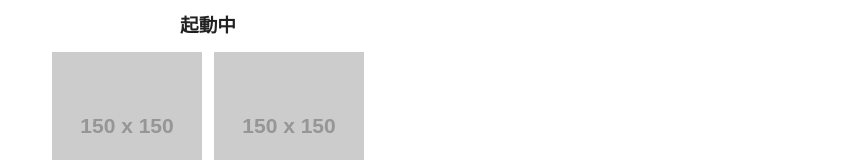
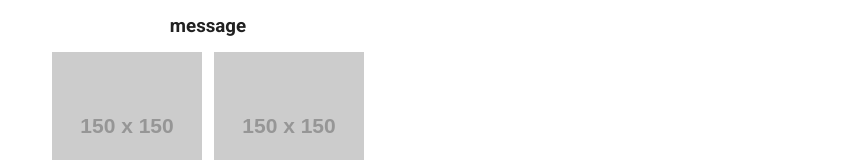
Before and after one commit to SakuraOnozuka/taue_gui, a Vue app: page / in a window 1280 px wide. Shown: the top 160 px of the page, without its empty margins (432-1280 px from the left). Built offline with nearby package versions, Linux system fonts and the light colour scheme.

Commit message:
gui作成

```diff
--- a/src/views/MainView.vue
+++ b/src/views/MainView.vue
@@ -22,12 +22,8 @@ import Vue from 'vue'
 export default Vue.extend({
   name: 'HelloWorld',
   computed: {
-    message:function(){
-      if(this.$store.state.message === 'message'){
-        return '起動中'
-      }else{
-        return '起動中'
-      }
+    message(){
+      return this.$store.state.message
     },
     layer() {
       return this.$store.state.layer
```
